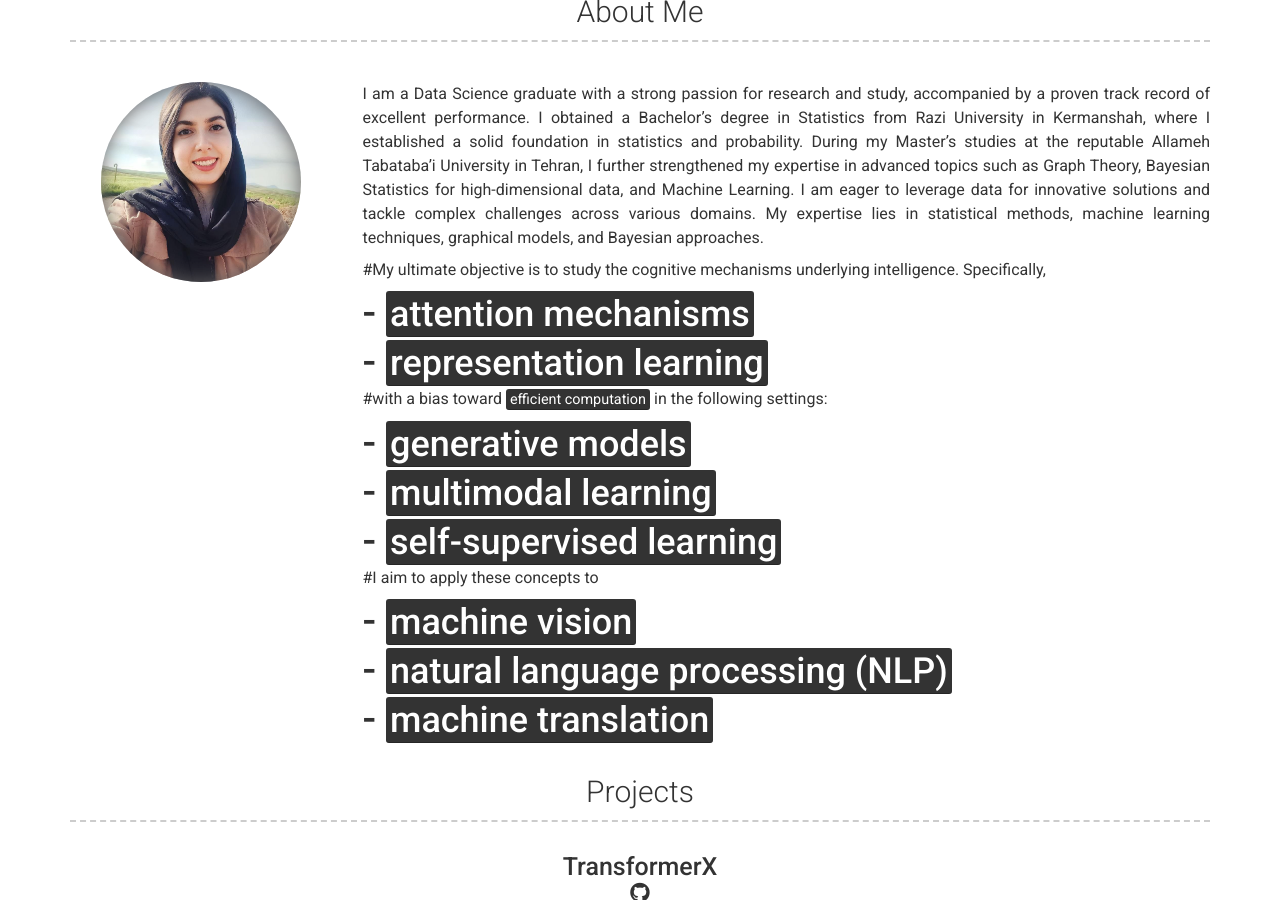
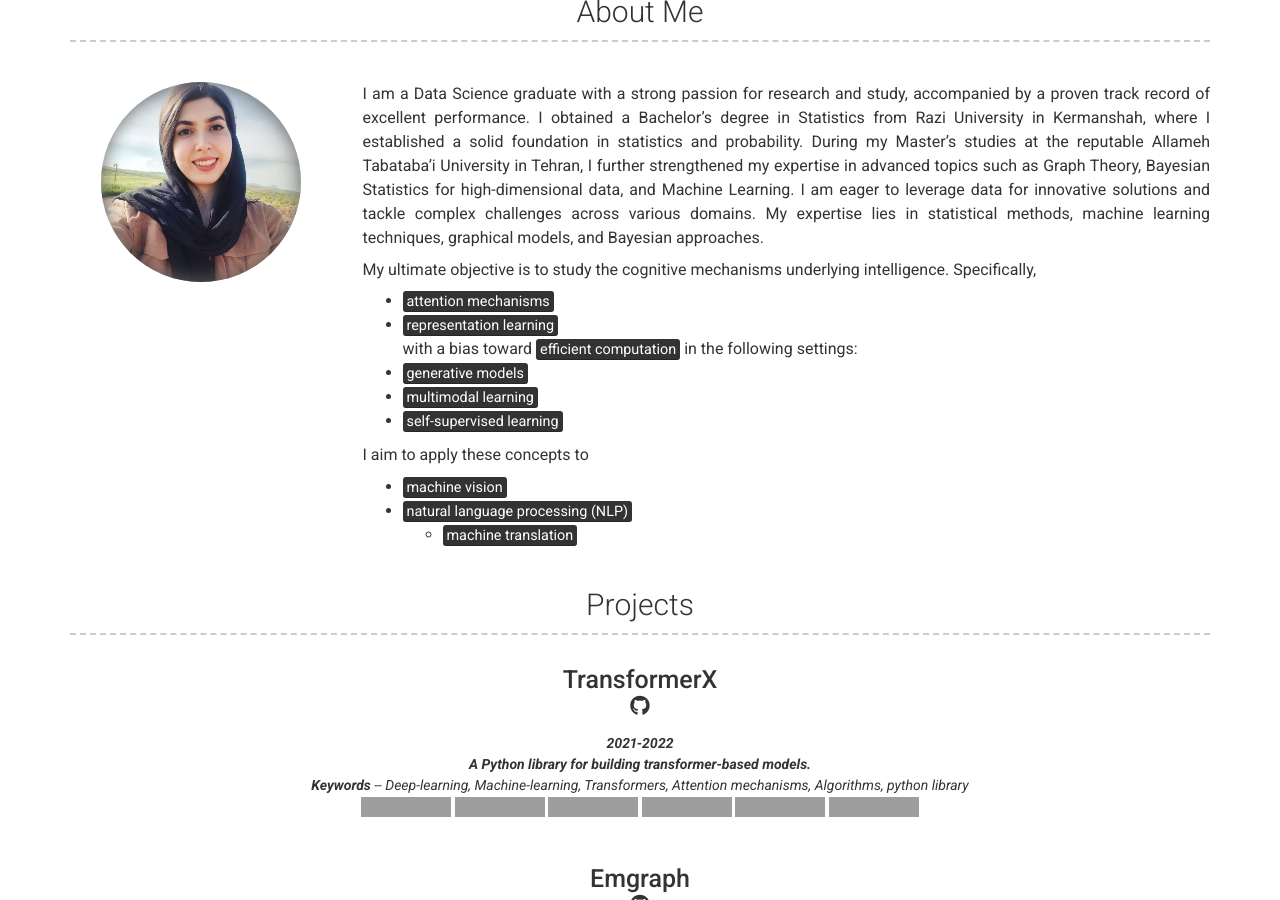
Before and after one commit to negar-soleimani/https-negar-soleimani.github.io, a Jekyll site: the page built from index.md, in a window 1280 px wide and 900 px high, scrolled down 290 px, cut to the strip 0-900 px from the top of the window. Built offline with Jekyll 4.4.1, drawn with Linux system fonts in a browser that asks for light colours; nearby versions of some CDN libraries; part of the change alters nothing that is shown; grey boxes are pictures that could not be loaded.

```diff
--- a/_config.yml
+++ b/_config.yml
@@ -81,66 +81,22 @@ about_content: | # this will include new lines to allow paragraphs
   learning techniques, graphical models, and Bayesian approaches.
 
 
-  #My ultimate objective is to study the cognitive mechanisms underlying intelligence. Specifically,
-  #  - <mark>attention mechanisms</mark><br>
-  #  - <mark>representation learning</mark><br>
-  #with a bias toward <mark>efficient computation</mark> in the following settings:
-  #  - <mark>generative models</mark><br>
-  #  - <mark>multimodal learning</mark><br>
-  #  - <mark>self-supervised learning</mark><br>
+  My ultimate objective is to study the cognitive mechanisms underlying intelligence. Specifically,
+    - <mark>attention mechanisms</mark><br>
+    - <mark>representation learning</mark><br>
+  with a bias toward <mark>efficient computation</mark> in the following settings:
+    - <mark>generative models</mark><br>
+    - <mark>multimodal learning</mark><br>
+    - <mark>self-supervised learning</mark><br>
 
-  #I aim to apply these concepts to
-  #  - <mark>machine vision</mark><br>
-  #  - <mark>natural language processing (NLP)</mark><br>
-  #    - <mark>machine translation</mark><br>
+  I aim to apply these concepts to
+    - <mark>machine vision</mark><br>
+    - <mark>natural language processing (NLP)</mark><br>
+      - <mark>machine translation</mark><br>
 
 
 
-#  ### Academic accomplishments<br>
-#
-#
-#
-#
-#   - <a href="https://github.com/soran-ghaderi/NUSCCF">"<b>A new efficient subspace and K-Means-clustering based method to
-#  improve Collaborative Filtering</b>"</a> was my B.Eng. final thesis, that tries to deal with the <b>High dimensionality</b> and
-#  <b>data sparsity</b> problems in an <b>efficient</b> way which recommender systems are facing. <br>
-#
-#   - Another evident research accomplishment was in bioinformatics, that aimed to <b>predict</b> new correlations between
-#  probiotics and diseases, which resulted in finding several new potential connections between the two.<br>
-#
-#   - Furthermore, I've written a new <b>Python library</b> for researchers working on <b>link prediction</b> in
-#  <b>bipartite graphs</b> named <a href="https://github.com/bi-graph/bigraph"><b>BiGraph</b></a>. Fortunately, the repository on
-#  Github has new contributors and is being updated once in a while. There's also the
-#  <a href="https://bigraph.readthedocs.io/en/latest/intro.html"><b>documentation</b></a> available for the package.
-#  <br>
-#
-#  - Emgraph is a Python library — that I have worked on as a <b>ML engineer</b> — that tries to bring researchers involved in
-#  <b>graph representation learning</b> up to speed.
-#
-#
-#  <br>
 
-#  You can even add paragraphs by using empty lines like this and add anything else markdown supports such as
-#    - Lists
-#    - Tables
-#    - <a href="google.com">Links</a>
-#    - Images
-
-# Projects Section
-# projects_title: Projects #(Use this to override about projects section title)
-
-# Experience Section
-# experience_title: Experience #(Use this to override about experience section title)
-
-# Education Section
-education_title: Education #(Use this to override about education section title)
-
-# More Section
-# more_title: A Little More About Me #(Use this to override about more section title)
-
-
-# more content
-more_content: | # this will include new lines to allow paragraphs
 
  # I'm NG holding a BEng. in computer software engineering since 2018. My academic passions encompass the
  # cutting-edge research conducted in the fields of machine learning; particularly, methods that are
```
